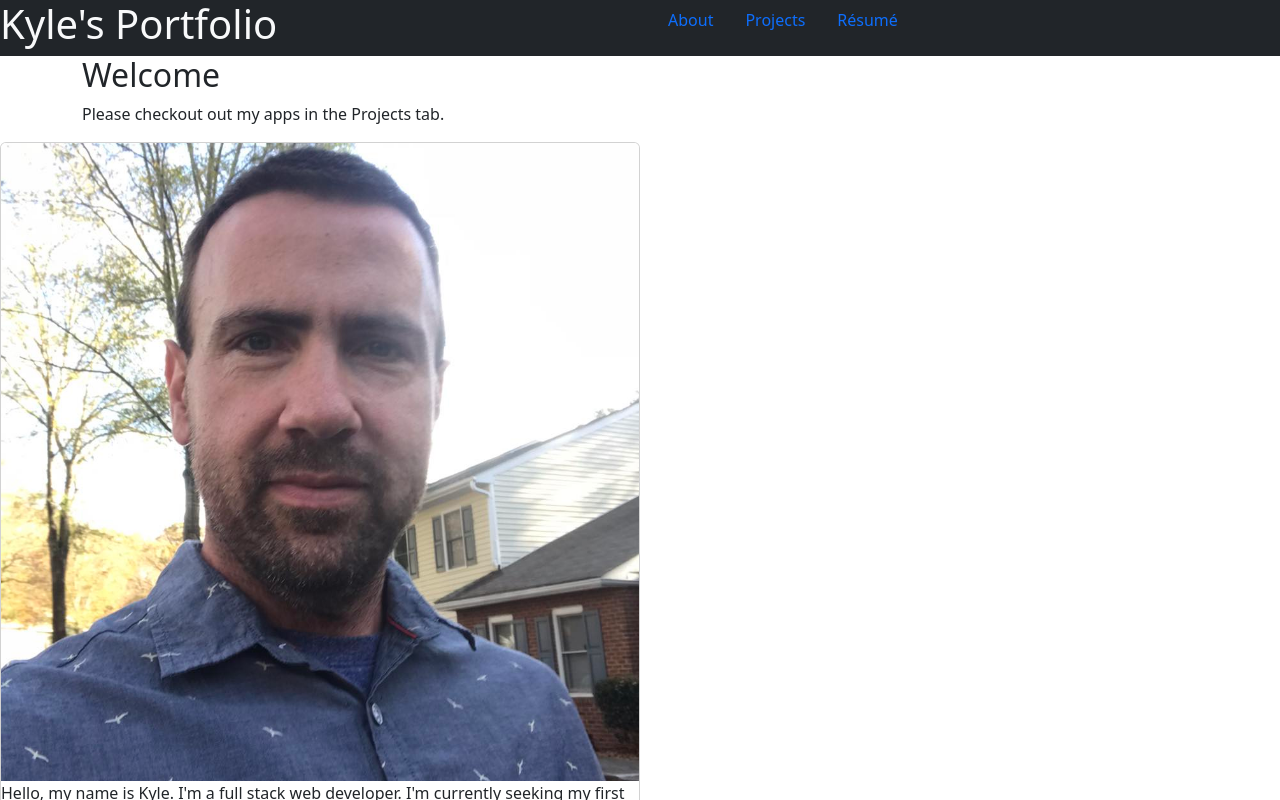
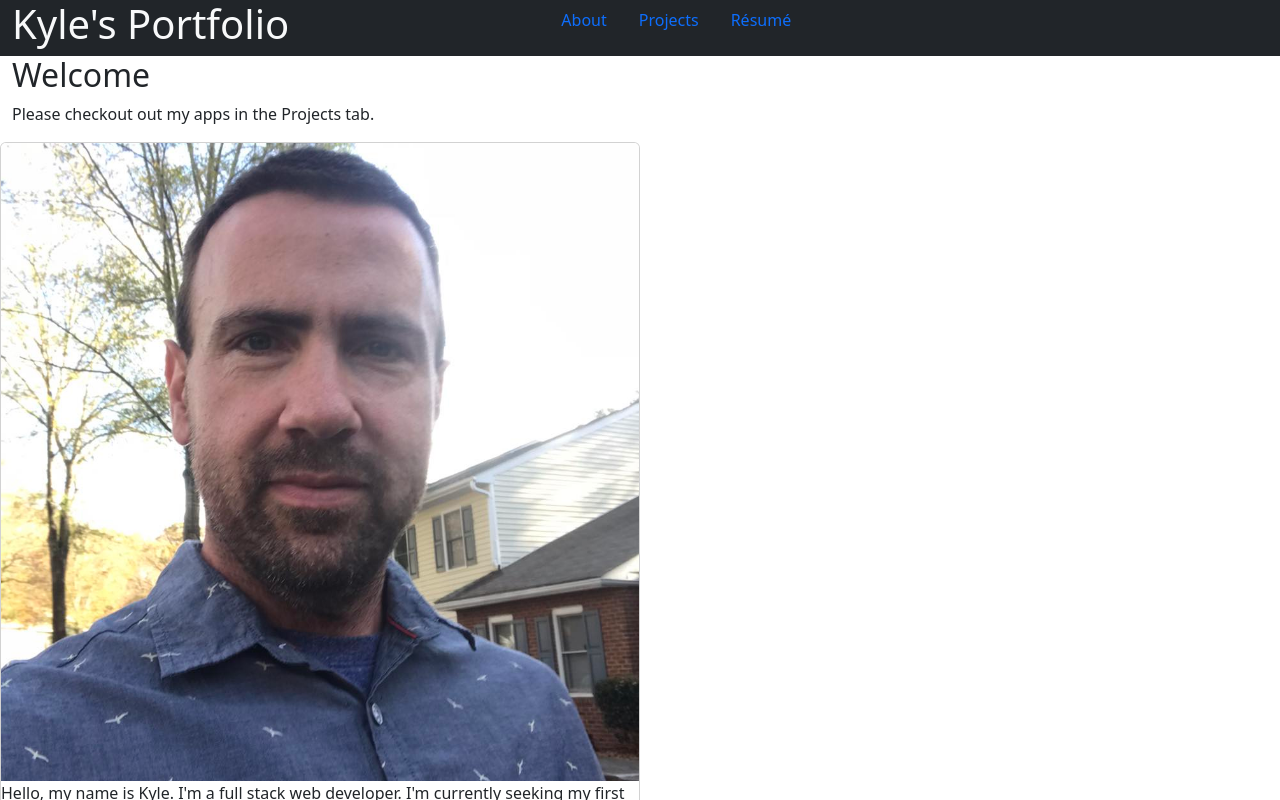
Before and after one commit to kabradshaw1/Portfolio-3, a React (Create React App) app: page / in a window 1280 px wide. Shown: the top 800 px of the page. Built offline with nearby package versions, Linux system fonts and the light colour scheme.

Commit message:
learning more bootstrap

```diff
--- a/src/components/Header/index.js
+++ b/src/components/Header/index.js
@@ -25,17 +25,18 @@ function Header(props) {
 
   return (
     <>
-
+      <Container fluid>
         <Row className='text-light bg-dark'>
-        <Col>
+          <Col xs lg='5'>
             <h1>Kyle's Portfolio</h1>
           </Col>
-        <Col>
+          <Col xs>
             <HeaderNav className='' currentTab={currentTab} handleTabChange={handleTabChange}/>
           </Col>
         </Row>
+      </Container>
 
-    <Container>
+      <Container fluid>
         <h2>Welcome</h2>
         <p>Please checkout out my apps in the Projects tab.</p>
       </Container>
--- a/src/components/Projects/index.js
+++ b/src/components/Projects/index.js
@@ -1,4 +1,5 @@
 import React from "react";
+import { Container, Row, Col } from 'react-bootstrap'
 import FeaturedProjects from '../FeaturedProjects'
 import DeployedPorjects from '../DeployedProjects'
 import OtherProjects from '../OtherProjects'
@@ -6,9 +7,11 @@ import OtherProjects from '../OtherProjects'
 function Projects() {
   return (
     <>
-    <FeaturedProjects/>
-    <DeployedPorjects/>
-    <OtherProjects/>
+    <Container>
+      <FeaturedProjects/>
+      <DeployedPorjects/>
+      <OtherProjects/>
+    </Container>
     </>
   )
 }
```
Lines whose indentation alone changed are shown as unchanged.
